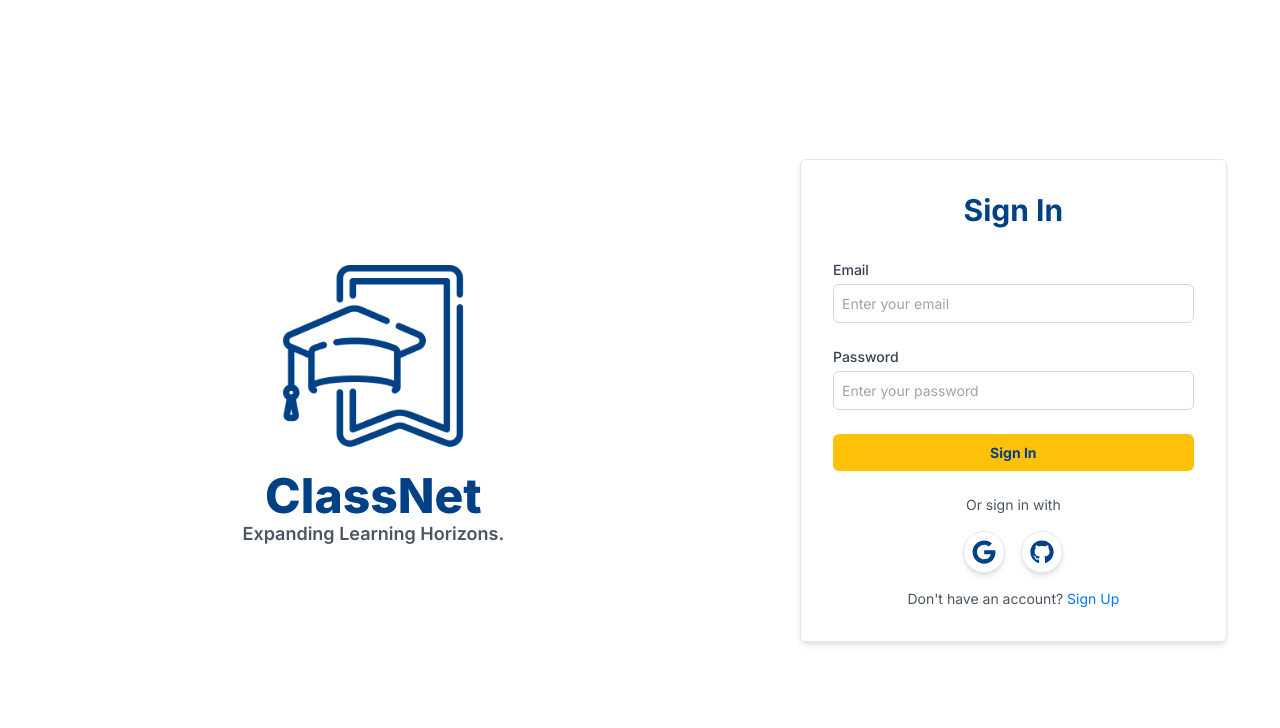
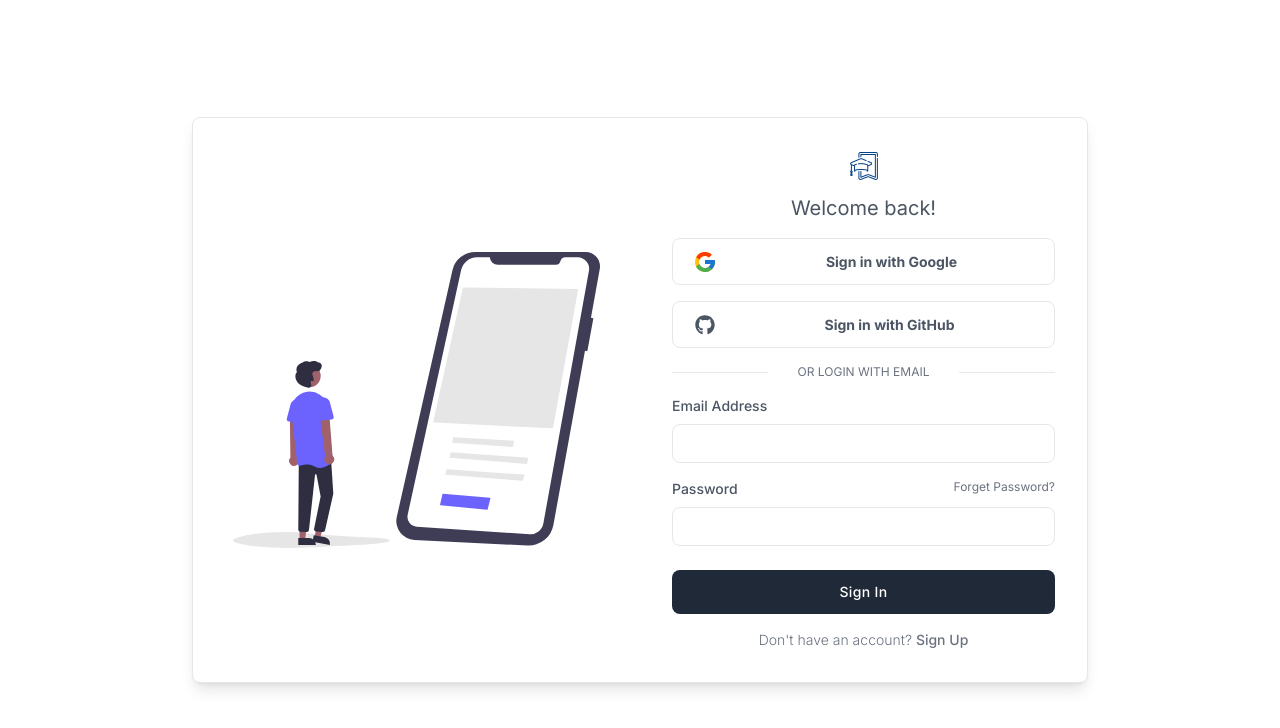
Before and after one commit to Sajid941/Virtual-Classroom-Client, a React (Vite) app: page /signIn in a window 1280 px wide. Shown: the top 728 px of the page. Built offline with nearby package versions, Linux system fonts and the light colour scheme.

Commit message:
update: Sign In page

```diff
--- a/src/pages/Sign-In/SignIn.jsx
+++ b/src/pages/Sign-In/SignIn.jsx
@@ -1,9 +1,11 @@
 import { Helmet } from "react-helmet-async";
 import logo from "../../assets/classNet.png";
 import { useForm } from "react-hook-form";
-import { FaGoogle, FaGithub } from "react-icons/fa";
+import { FaGithub } from "react-icons/fa";
+import sideImg from '../../assets/images/undraw_my_app_re_gxtj.svg'
 
 import useAuth from "../../CustomHooks/useAuth";
+import { Link } from 'react-router-dom';
 const SignIn = () => {
   //data from context api
   const { logInUser, signInWithGoogle } = useAuth();
@@ -25,7 +27,7 @@ const SignIn = () => {
         console.log(err);
       });
 
-    }
+  }
 
   const handleGoogleSignIn = () => {
 
@@ -43,113 +45,183 @@ const SignIn = () => {
   };
 
   return (
-    <div className="min-h-screen flex flex-col md:flex-row items-center justify-around container mx-auto ">
+
+    <div className='flex items-center justify-center h-screen'>
       <Helmet>
         <title>Sign In | Class Net</title>
       </Helmet>
-      {/* Left Column - Logo */}
-      <div className="md:w-1/2 lg:1/3 flex justify-center flex-col items-center p-10">
-        <img src={logo} alt="Logo" className="lg:w-52 w-44 object-contain" />
-        <div className="text-wrap mt-3 text-center">
-          <h1 className="text-secondary font-extrabold text-5xl">ClassNet</h1>
-          <p className="text-gray-600 font-semibold text-lg">
-            Expanding Learning Horizons.
+      <div className="flex items-center w-full max-w-sm mx-auto overflow-hidden border bg-white rounded-lg shadow-lg lg:max-w-4xl">
+        <div
+          className="hidden p-10 lg:block lg:w-1/2"
+
+        >
+          <img src={sideImg} alt="" />
+        </div>
+
+        <div className="w-full px-6 py-8 md:px-8 lg:w-1/2">
+          <div className="flex justify-center mx-auto">
+            <img
+              className="w-auto h-10 sm:h-8"
+              src={logo}
+              alt=""
+            />
+          </div>
+
+          <p className="mt-3 text-xl text-center text-gray-600">
+            Welcome back!
           </p>
+
+          <a
+           onClick={handleGoogleSignIn}
+            className="flex items-center justify-center mt-4 text-gray-600 transition-colors duration-300 transform border rounded-lg hover:bg-gray-50"
+          >
+            <div className="px-4 py-2">
+              <svg className="w-6 h-6" viewBox="0 0 40 40">
+                <path
+                  d="M36.3425 16.7358H35V16.6667H20V23.3333H29.4192C28.045 27.2142 24.3525 30 20 30C14.4775 30 10 25.5225 10 20C10 14.4775 14.4775 9.99999 20 9.99999C22.5492 9.99999 24.8683 10.9617 26.6342 12.5325L31.3483 7.81833C28.3717 5.04416 24.39 3.33333 20 3.33333C10.7958 3.33333 3.33335 10.7958 3.33335 20C3.33335 29.2042 10.7958 36.6667 20 36.6667C29.2042 36.6667 36.6667 29.2042 36.6667 20C36.6667 18.8825 36.5517 17.7917 36.3425 16.7358Z"
+                  fill="#FFC107"
+                />
+                <path
+                  d="M5.25497 12.2425L10.7308 16.2583C12.2125 12.59 15.8008 9.99999 20 9.99999C22.5491 9.99999 24.8683 10.9617 26.6341 12.5325L31.3483 7.81833C28.3716 5.04416 24.39 3.33333 20 3.33333C13.5983 3.33333 8.04663 6.94749 5.25497 12.2425Z"
+                  fill="#FF3D00"
+                />
+                <path
+                  d="M20 36.6667C24.305 36.6667 28.2167 35.0192 31.1742 32.34L26.0159 27.975C24.3425 29.2425 22.2625 30 20 30C15.665 30 11.9842 27.2359 10.5975 23.3784L5.16254 27.5659C7.92087 32.9634 13.5225 36.6667 20 36.6667Z"
+                  fill="#4CAF50"
+                />
+                <path
+                  d="M36.3425 16.7358H35V16.6667H20V23.3333H29.4192C28.7592 25.1975 27.56 26.805 26.0133 27.9758C26.0142 27.975 26.015 27.975 26.0158 27.9742L31.1742 32.3392C30.8092 32.6708 36.6667 28.3333 36.6667 20C36.6667 18.8825 36.5517 17.7917 36.3425 16.7358Z"
+                  fill="#1976D2"
+                />
+              </svg>
+            </div>
+
+            <span className="w-5/6 px-4 py-3 font-bold text-center">
+              Sign in with Google
+            </span>
+          </a>
+          <a
+            onClick={handleGitHubSignIn}
+            className="flex items-center justify-center mt-4 text-gray-600 transition-colors duration-300 transform border rounded-lg hover:bg-gray-50"
+          >
+            <div className="px-4 py-2">
+              <FaGithub size={20}/>
+            </div>
+
+            <span className="w-5/6 px-4 py-3 font-bold text-center">
+              Sign in with GitHub
+            </span>
+          </a>
+
+          <div className="flex items-center justify-between mt-4">
+            <span className="w-1/5 border-b lg:w-1/4"></span>
+
+            <a
+              href="#"
+              className="text-xs text-center text-gray-500 uppercase hover:underline"
+            >
+              or login with email
+            </a>
+
+            <span className="w-1/5 border-b lg:w-1/4"></span>
+          </div>
+          <form onSubmit={handleSubmit(onSubmit)} >
+
+            <div className="mt-4">
+              <label
+                className="block mb-2 text-sm font-medium text-gray-600"
+                htmlFor="LoggingEmailAddress"
+              >
+                Email Address
+              </label>
+              <input
+                id="LoggingEmailAddress"
+                className={`block w-full px-4 py-2 text-gray-700 bg-white border rounded-lg focus:border-blue-400 focus:ring-opacity-40 focus:outline-none focus:ring focus:ring-blue-300 ${errors.email ? "border-red-500" : ""}`}
+                type="email"
+                name='email'
+                {...register("email", { required: "Email is required" })}
+              />
+              {
+                errors.email && (
+                  <p className="text-red-500 text-xs mt-1">
+                    {errors.email.message}
+                  </p>
+                )
+              }
+            </div>
+
+            <div className="mt-4">
+              <div className="flex justify-between">
+                <label
+                  className="block mb-2 text-sm font-medium text-gray-600"
+                  htmlFor="loggingPassword"
+                >
+                  Password
+                </label>
+                <a
+                  href="#"
+                  className="text-xs text-gray-500 hover:underline"
+                >
+                  Forget Password?
+                </a>
+              </div>
+
+              <input
+                id="loggingPassword"
+                className={`block w-full px-4 py-2 text-gray-700 bg-white border rounded-lg focus:border-blue-400 focus:ring-opacity-40 focus:outline-none focus:ring focus:ring-blue-300 ${errors.email ? "border-red-500" : ""}`}
+                type="password"
+                name='password'
+                {...register("password", { required: "Password is required" })}
+
+              />
+              {
+                errors.password && (
+                  <p className="text-red-500 text-xs mt-1">
+                    {errors.password.message}
+                  </p>
+                )
+              }
+            </div>
+
+            <div className="mt-6">
+              <button type='submit' className="w-full px-6 py-3 text-sm font-medium tracking-wide text-white capitalize transition-colors duration-300 transform bg-gray-800 rounded-lg hover:bg-gray-700 focus:outline-none focus:ring focus:ring-gray-300 focus:ring-opacity-50">
+                Sign In
+              </button>
+            </div>
+          </form>
+
+          <div className="text-center mt-4">
+
+            <p className="text-sm font-light text-gray-500">
+              {"Don't have an account? "}<Link to="/signUp" className="font-medium text-primary-600 hover:underline">Sign Up</Link>
+            </p>
+
+          </div>
         </div>
       </div>
 
-      {/* Right Column - Sign In Form */}
-      <div className="lg:w-1/3 md:w-1/2 w-full p-8 shadow-md border  rounded-md">
-        <h2 className="text-3xl font-bold text-center text-secondary mb-8">
-          Sign In
-        </h2>
 
-        <form onSubmit={handleSubmit(onSubmit)} className="space-y-6">
-          {/* Email Input */}
-          <div>
-            <label
-              htmlFor="email"
-              className="block text-sm font-medium text-gray-700"
-            >
-              Email
-            </label>
-            <input
-              id="email"
-              type="email"
-              {...register("email", { required: "Email is required" })}
-              className={`mt-1 block w-full p-2 border border-gray-300 rounded-md focus:outline-none focus:ring-accent focus:border-accent ${
-                errors.email ? "border-red-500" : ""
-              }`}
-              placeholder="Enter your email"
-            />
-            {errors.email && (
-              <p className="text-red-500 text-xs mt-1">
-                {errors.email.message}
-              </p>
-            )}
-          </div>
+    </div>
 
-          {/* Password Input */}
-          <div>
-            <label
-              htmlFor="password"
-              className="block text-sm font-medium text-gray-700"
-            >
-              Password
-            </label>
-            <input
-              id="password"
-              type="password"
-              {...register("password", { required: "Password is required" })}
-              className={`mt-1 block w-full p-2 border border-gray-300 rounded-md focus:outline-none focus:ring-accent focus:border-accent ${
-                errors.password ? "border-red-500" : ""
-              }`}
-              placeholder="Enter your password"
-            />
-            {errors.password && (
-              <p className="text-red-500 text-xs mt-1">
-                {errors.password.message}
-              </p>
-            )}
-          </div>
 
-          {/* Sign In Button */}
-          <button
-            type="submit"
-            className="w-full bg-accent text-secondary py-2 rounded-md hover:bg-primary font-bold focus:outline-none focus:ring-2 focus:ring-offset-2 focus:ring-primary"
-          >
-            Sign In
-          </button>
-        </form>
+    //           <input
+    //             id="email"
+    //             type="email"
+    //             {...register("email", { required: "Email is required" })}
+    //             className={`mt-1 block w-full p-2 border border-gray-300 rounded-md focus:outline-none focus:ring-accent focus:border-accent ${errors.email ? "border-red-500" : ""
+    //               }`}
+    //             placeholder="Enter your email"
+    //           />
+    //           {
+    //   errors.email && (
+    //     <p className="text-red-500 text-xs mt-1">
+    //       {errors.email.message}
+    //     </p>
+    //   )
+    // }
+    //         </div >
 
-        {/* OAuth Sign In */}
-        <div className="mt-6">
-          <p className="text-center text-sm text-gray-600">Or sign in with</p>
-          <div className="flex space-x-4 justify-center mt-4">
-            <button
-              onClick={handleGoogleSignIn}
-              className="flex items-center space-x-2 bg-white  hover:bg-gray-200 shadow-md border text-secondary rounded-full p-2 text-2xl"
-            >
-              <FaGoogle /> {/* Google Icon */}
-            </button>
-            <button
-              onClick={handleGitHubSignIn}
-              className="flex items-center space-x-2 bg-white  hover:bg-gray-200 shadow-md border text-secondary rounded-full p-2 text-2xl"
-            >
-              <FaGithub /> {/* GitHub Icon */}
-            </button>
-          </div>
-        </div>
 
-        {/* Sign Up Link */}
-        <p className="text-center mt-4 text-sm text-gray-600">
-          {"Don't have an account?"}{" "}
-          <a href="/signup" className="text-primary hover:underline">
-            Sign Up
-          </a>
-        </p>
-      </div>
-    </div>
   );
 };
 
```
Also changed, not shown: src/assets/images/undraw_my_app_re_gxtj.svg (added), src/assets/polygon-scatter-haikei.svg (added).
